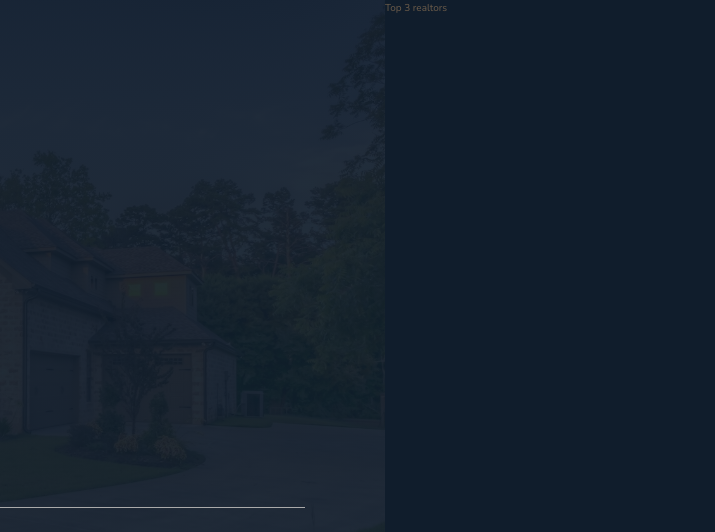
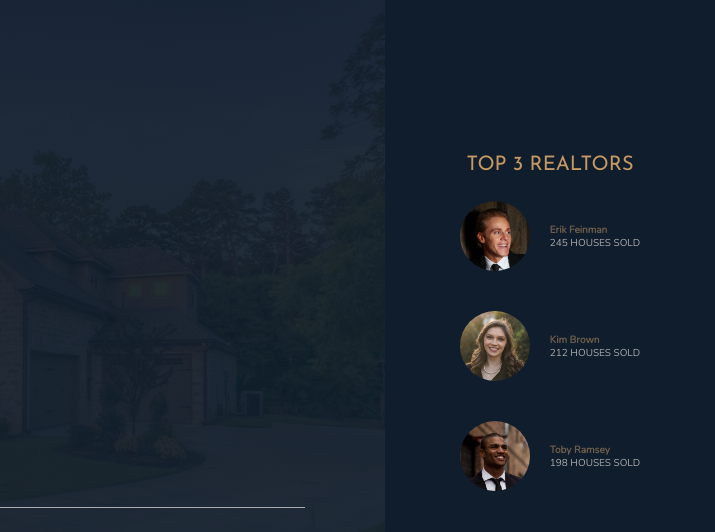
Before and after one commit to devhashimjaved/nexter, a website: page index.html in a window 1280 px wide. Shown: the top 532 px of the page, 565-1280 px from the left. Drawn offline with nearby package versions, Linux system fonts and the light colour scheme.

Commit message:
realtors

```diff
--- a/index.html
+++ b/index.html
@@ -18,6 +18,7 @@
 
             </button>
         </div>
+                            <!-- Header Section -->
         <header class="header">
             <img src="img/logo.png" alt="Nexter logo" class="header__logo">
             <h3 class="heading-3">Your own home:</h3>
@@ -31,8 +32,28 @@
                 <img src="img/logo-bi.png" alt="Seen on logo 4">
             </div>
         </header>
+        <!-- Realtors Section -->
         <div class="realtors">
-            Top 3 realtors
+            <h3 class="heading-3">Top 3 Realtors</h3>
+            <div class="realtors__list">
+                <img src="img/realtor-1.jpeg" alt="Realtor 1" class="realtors__img">
+                <div class="realtors__details">
+                    <h4 class="heading-4 heading-4--light">Erik Feinman</h4>
+                    <p class="realtors__sold">245 houses sold</p>
+                </div>
+
+                <img src="img/realtor-2.jpeg" alt="Realtor 2" class="realtors__img">
+                <div class="realtors__details">
+                    <h4 class="heading-4 heading-4--light">Kim Brown</h4>
+                    <p class="realtors__sold">212 houses sold</p>
+                </div>
+
+                <img src="img/realtor-3.jpeg" alt="Realtor 3" class="realtors__img">
+                <div class="realtors__details">
+                    <h4 class="heading-4 heading-4--light">Toby Ramsey</h4>
+                    <p class="realtors__sold">198 houses sold</p>
+                </div>
+            </div>
         </div>
         <section class="features">
                             <!-- 1 -->
--- a/sass/_base.scss
+++ b/sass/_base.scss
@@ -14,27 +14,47 @@ $color-grey-dark-2: #6D5D4B;
 $font-primary: 'Nunito', sans-serif;
 $font-display: 'Josefin Sans', sans-serif;
 
+// RESPONSIVE BREAKPOINTS
+$bp-largest: 75em;   // 1200px
+$bp-large: 62.5em;   // 1000px
+$bp-medium: 50em;    // 800px;
+$bp-small: 37.5em;    // 600px;
+
 *,
-::before,
-::after{
+*::before,
+*::after {
     margin: 0;
     padding: 0;
     box-sizing: inherit;
 }
-html{
+
+html {
     box-sizing: border-box;
-    font-size: 62.5%;
+    font-size: 62.5%; // 10px/16px = 62.5% -> 1rem = 10px
+
+    @media only screen and (max-width: $bp-largest) {
+        font-size: 50%;
+    }
 }
-body{
-    font-family:$font-primary;
-    color:$color-grey-dark-2;
+
+body {
+    font-family: $font-primary;
+    color: $color-grey-dark-2;
     font-weight: 300;
     line-height: 1.6;
 }
 
-.container{
+.container {
     display: grid;
-    grid-template-rows: 80vh min-content 40vw repeat(3,min-content);
-    grid-template-columns:[sidebar-start]8rem [sidebar-end full-start] minmax(6rem,1fr) [center-start] repeat(8,[col-start]minmax(min-content,14rem)[col-end])[center-end] minmax(6rem,1fr)[full-end];
+    grid-template-rows: 80vh min-content 40vw repeat(3, min-content);
+    grid-template-columns: [sidebar-start] 8rem [sidebar-end full-start] minmax(6rem, 1fr) [center-start] repeat(8, [col-start] minmax(min-content, 14rem) [col-end]) [center-end] minmax(6rem, 1fr) [full-end];
 
+    @media only screen and (max-width: $bp-large) {
+        grid-template-rows: 6rem 80vh min-content 40vw repeat(3, min-content);
+        grid-template-columns: [full-start] minmax(6rem, 1fr) [center-start] repeat(8, [col-start] minmax(min-content, 14rem) [col-end]) [center-end] minmax(6rem, 1fr) [full-end];
+    }
+
+    @media only screen and (max-width: $bp-medium) {
+        grid-template-rows: 6rem calc(100vh - 6rem);
+    }
 }
--- a/sass/_realtors.scss
+++ b/sass/_realtors.scss
@@ -1,4 +1,46 @@
-.realtors{
+.realtors {
     background-color: $color-secondary;
-    grid-column: col-start 7/full-end;
+    grid-column: col-start 7 / full-end;
+    padding: 3rem;
+
+    display: grid;
+    align-content: center;
+    justify-content: center;
+    justify-items: center;
+    grid-row-gap: 2rem;
+/*
+    @media only screen and (max-width: $bp-medium) {
+        grid-column: 1 / -1;
+    }
+    */
+
+    &__list {
+        display: grid;
+        grid-template-columns: min-content max-content;
+        grid-column-gap: 2rem;
+        grid-row-gap: 5vh;
+        align-items: center;
+
+        /*
+        @media only screen and (max-width: $bp-medium) {
+            grid-template-columns: repeat(3, min-content max-content);
+        }
+
+        @media only screen and (max-width: $bp-small) {
+            grid-template-columns: min-content max-content;
+        }
+        */
+    }
+
+    &__img {
+        width: 7rem;
+        border-radius: 50%;
+        display: block;
+    }
+
+    &__sold {
+        text-transform: uppercase;
+        color: $color-grey-light-2;
+        margin-top: -3px;
+    }
 }
--- a/sass/_sidebar.scss
+++ b/sass/_sidebar.scss
@@ -1,31 +1,45 @@
-.sidebar{
+.sidebar {
     background-color: $color-primary;
-    grid-column: sidebar-start/sidebar-end;
-    grid-row: 1/-1;
+    grid-column: sidebar-start / sidebar-end;
+    grid-row: 1 / -1;
+
     display: flex;
     justify-content: center;
+
+    @media only screen and (max-width: $bp-large) {
+        grid-column: 1 / -1;
+        grid-row: 1 / 2;
+        justify-content: flex-end;
+        align-items: center;
+    }
 }
-.nav-btn{
+
+.nav-btn {
     border: none;
     border-radius: 0;
+
     background-color: #fff;
     height: 2px;
     width: 4.5rem;
     margin-top: 4rem;
+
     &::before,
-    &::after
-    {
-        content: "";
+    &::after {
         background-color: #fff;
         height: 2px;
         width: 4.5rem;
+        content: "";
         display: block;
     }
-    &::before{
-        transform: translateY(-1.5rem);
+
+    &::before { transform: translateY(-1.5rem); }
+    &::after { transform: translateY(1.3rem); }
+
+    @media only screen and (max-width: $bp-large) {
+        margin-top: 0;
+        margin-right: 3rem;
+
+        &::before { transform: translateY(-1.2rem); }
+        &::after { transform: translateY(1rem); }
     }
-    &::after{
-        transform: translateY(1.3rem);
-    }
-
 }
```
Also changed, not shown: css/style.css.
